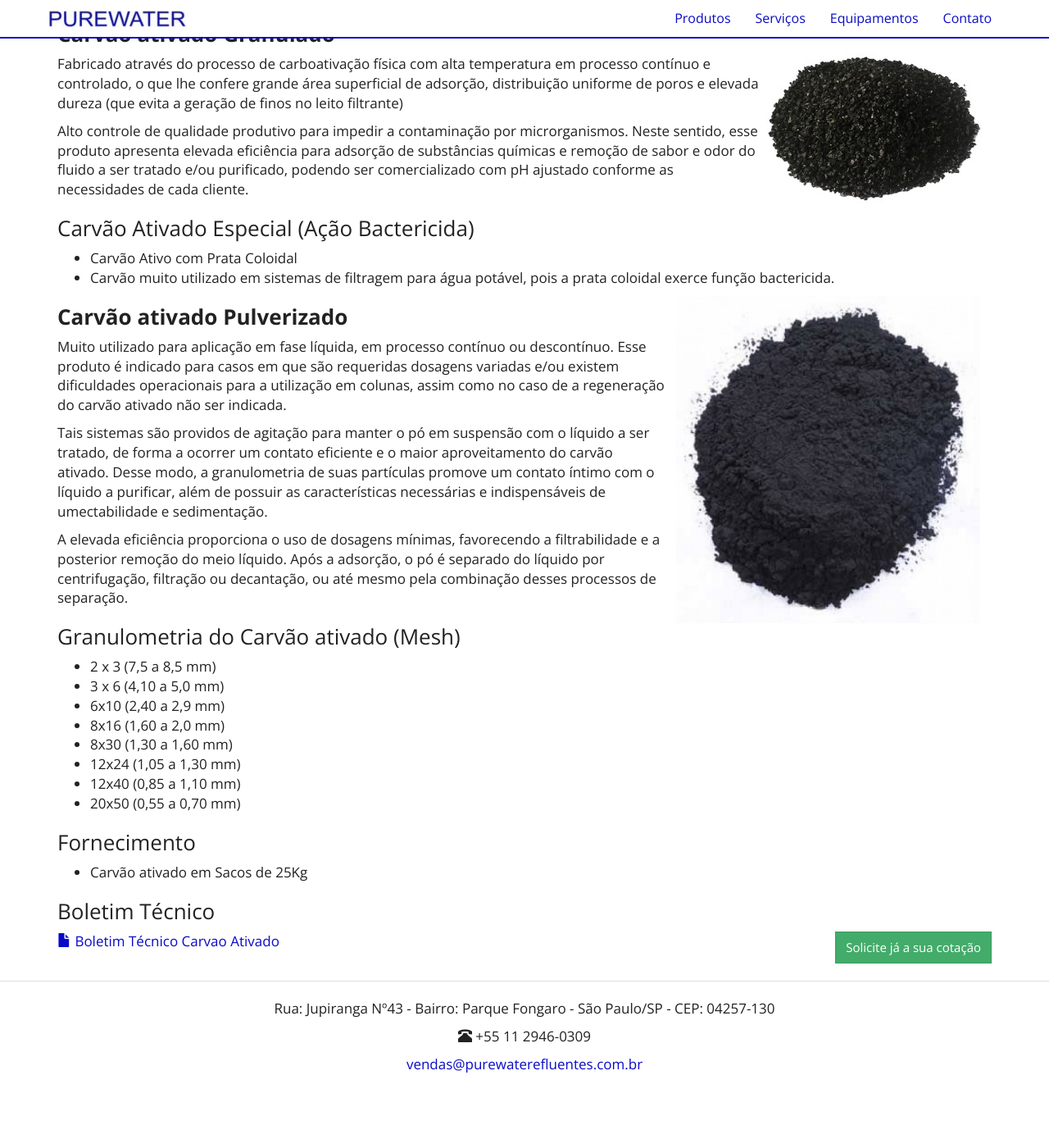
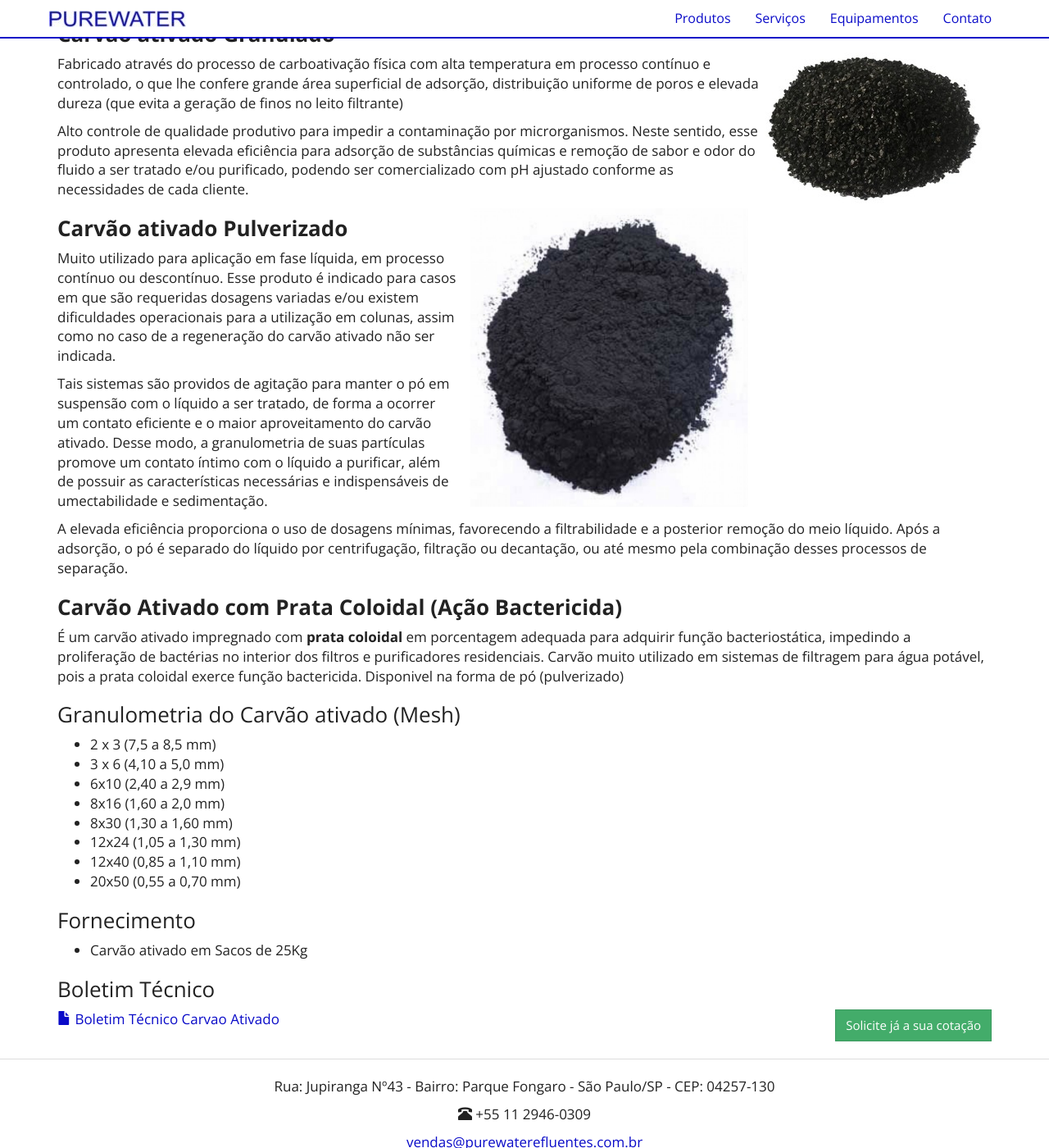
Before and after one commit to purewaterefluentes/purewaterefluentes.github.io, a Jekyll site: the page built from produtos/carvao-ativado.md, in a window 1280 px wide and 1400 px high, scrolled down 681 px. Shown: the whole window at 82% size. Built offline with Jekyll 4.4.1, drawn with Linux system fonts in a browser that asks for light colours; nearby versions of some CDN libraries; library files that are not in the unit come from our copies; before the commit the page ends 2002 px from its top, so only the background shows below that.

Commit message:
Update carvao-ativado.md

```diff
--- a/produtos/carvao-ativado.md
+++ b/produtos/carvao-ativado.md
@@ -17,19 +17,14 @@ Carvão Ativo ou Carvão Ativado é um produto quimicamente inerte e usado para
 Sinônimos: Carvão ativo, Carbono ativo, Carbono ativado, Carvão antracito, Carvão ativado vegetal
 
 
-<img class="img-responsive pull-right" style="max-width: 40%;" src="../../website/images/Carvão ativado granulado.jpg" alt="Carvão Ativado Granulado">
+<img class="img-responsive pull-right" style="max-width: 45%;" src="../../website/images/Carvão ativado granulado.jpg" alt="Carvão Ativado Granulado">
 
 ### **Carvão ativado Granulado**
 Fabricado através do processo de carboativação física com alta temperatura em processo contínuo e controlado, o que lhe confere grande área superficial de adsorção, distribuição uniforme de poros e elevada dureza (que evita a geração de finos no leito filtrante)
 
 Alto controle de qualidade produtivo para impedir a contaminação por microrganismos. Neste sentido, esse produto apresenta elevada eficiência para adsorção de substâncias químicas e remoção de sabor e odor do fluido a ser tratado e/ou purificado, podendo ser comercializado com pH ajustado conforme as necessidades de cada cliente.
 
-### Carvão Ativado Especial (Ação Bactericida)
-- Carvão Ativo com Prata Coloidal
-- Carvão muito utilizado em sistemas de filtragem para água potável, pois a prata coloidal exerce função bactericida.
-
-
-<img class="img-responsive pull-right" style="max-width: 35%;" src="../../website/images/carvao ativado pulverizado.jpg" alt="Carvão Ativado Pulverizado">
+<img class="img-responsive pull-right" style="max-width: 32%;" src="../../website/images/carvao ativado pulverizado.jpg" alt="Carvão Ativado Pulverizado">
 
 ### **Carvão ativado Pulverizado**
 Muito utilizado para aplicação em fase líquida, em processo contínuo ou descontínuo. Esse produto é indicado para casos em que são requeridas dosagens variadas e/ou existem dificuldades operacionais para a utilização em colunas, assim como no caso de a regeneração do carvão ativado não ser indicada.
@@ -37,6 +32,11 @@ Muito utilizado para aplicação em fase líquida, em processo contínuo ou desc
 Tais sistemas são providos de agitação para manter o pó em suspensão com o líquido a ser tratado, de forma a ocorrer um contato eficiente e o maior aproveitamento do carvão ativado. Desse modo, a granulometria de suas partículas promove um contato íntimo com o líquido a purificar, além de possuir as características necessárias e indispensáveis de umectabilidade e sedimentação.
 
 A elevada eficiência proporciona o uso de dosagens mínimas, favorecendo a filtrabilidade e a posterior remoção do meio líquido. Após a adsorção, o pó é separado do líquido por centrifugação, filtração ou decantação, ou até mesmo pela combinação desses processos de separação.
+
+### **Carvão Ativado com Prata Coloidal (Ação Bactericida)**
+É um carvão ativado impregnado com **prata coloidal** em porcentagem adequada para adquirir função bacteriostática, impedindo a proliferação de bactérias no interior dos filtros e purificadores residenciais.
+Carvão muito utilizado em sistemas de filtragem para água potável, pois a prata coloidal exerce função bactericida.
+Disponivel na forma de pó (pulverizado)
 
 ### Granulometria do Carvão ativado (Mesh)
 
```
